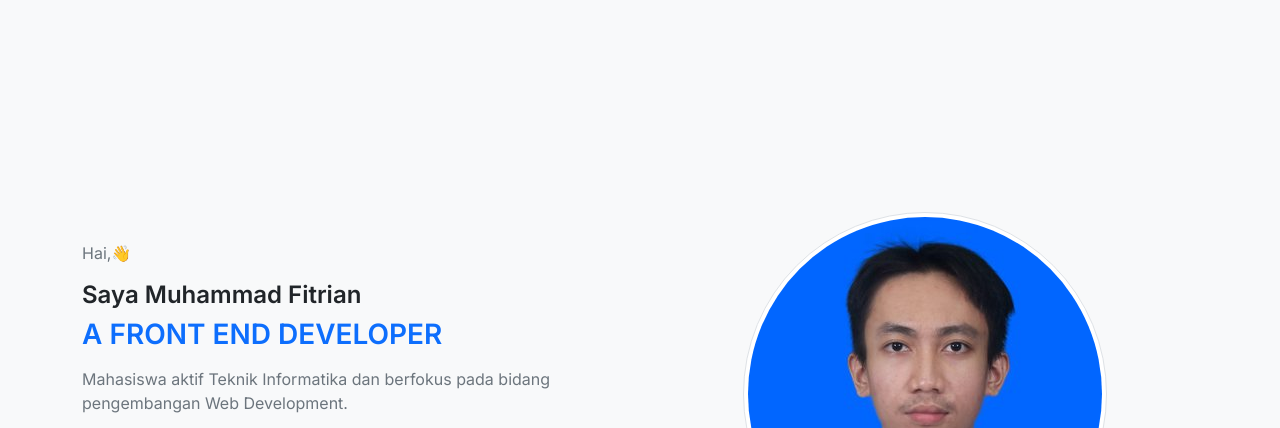
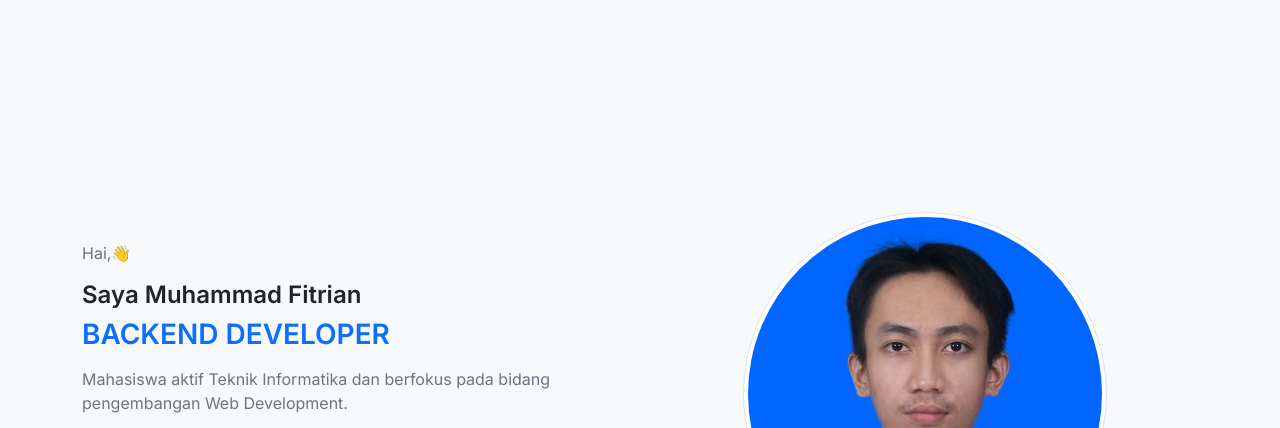
Before and after one commit to justnotiyann/justnotiyann.github.io, a plain HTML site: page index.html in a window 1280 px wide. Shown: the part 62-490 px from the top of the page. Drawn offline with nearby package versions, Linux system fonts and the light colour scheme.

Commit message:
Update index.html

```diff
--- a/index.html
+++ b/index.html
@@ -65,7 +65,7 @@
         <div class="col-sm-12 col-md-6 order-md-first">
           <p class="text-muted mb-3">Hai,👋</p>
           <h2 class="fs-4 fw-bold">Saya Muhammad Fitrian</h2>
-          <h1 class="text-primary text-uppercase fs-3 fw-bold">A Front End Developer</h1>
+          <h1 class="text-primary text-uppercase fs-3 fw-bold">Backend Developer</h1>
           <p class="text-muted mt-3">Mahasiswa aktif Teknik Informatika dan berfokus pada bidang pengembangan Web
             Development.</p>
           <div class="row">
```
